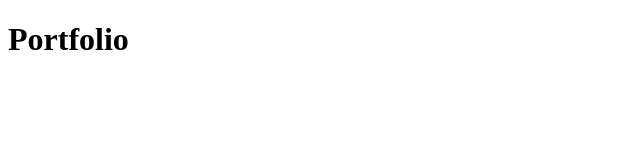
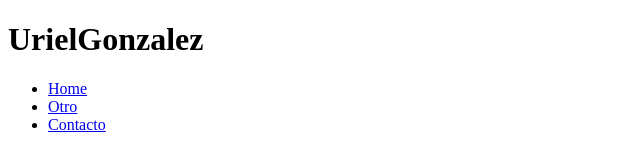
Before and after one commit to WuolaOficial/urielgonzalez, a plain HTML site: page index.html in a window 1280 px wide. Shown: the whole page, without its empty margins (0-640 px from the left). Drawn offline with Linux system fonts and the light colour scheme.

Commit message:
pages anadido

```diff
--- a/index.html
+++ b/index.html
@@ -8,7 +8,12 @@
 </head>
 <body>
     <header>
-        <h1>Portfolio</h1>
+        <h1>UrielGonzalez</h1>
+        <ul>
+            <li><a href="\">Home</a></li>
+            <li><a href="pages/otro.html">Otro</a></li>
+            <li><a href="pages/contact.html">Contacto</a></li>
+        </ul>
     </header>
     <main>
 
```
Also changed, not shown: pages/contact.html (added), pages/otro.html (added).
